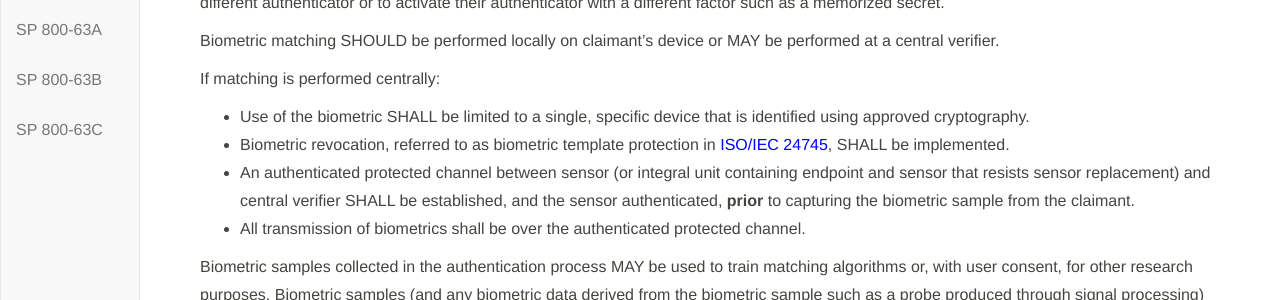
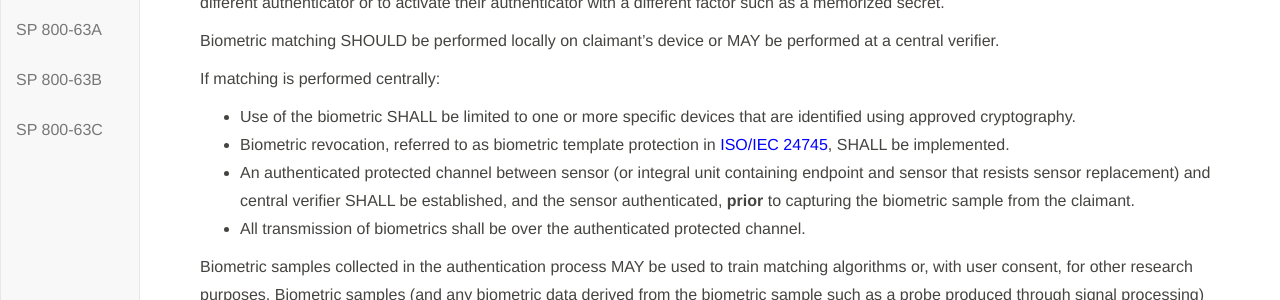
Before and after one commit to usnistgov/800-63-3, a Jekyll site: the page built from sp800-63b/sec5_authenticators.md, in a window 1280 px wide and 900 px high, scrolled down 10892 px. Shown: the part 152-452 px from the top of the window. Built offline with Jekyll 4.4.1, drawn with Linux system fonts in a browser that asks for light colours; our own code applies the rules of GitHub Pages for plain Markdown files.

Commit message:
Adjust wording on binding of biometrics to devices

```diff
--- a/sp800-63b/sec5_authenticators.md
+++ b/sp800-63b/sec5_authenticators.md
@@ -357,7 +357,7 @@ Biometric matching SHOULD be performed locally on claimant's device or MAY be pe
 
 If matching is performed centrally:
 
-* Use of the biometric SHALL be limited to a single, specific device that is identified using approved cryptography.
+* Use of the biometric SHALL be limited to one or more specific devices that are identified using approved cryptography.
 * Biometric revocation, referred to as biometric template protection in [ISO/IEC 24745](#ISO24745), SHALL be implemented.
 * An authenticated protected channel between sensor (or integral unit containing endpoint and sensor that resists sensor replacement) and central verifier SHALL be established, and the sensor authenticated, **prior** to capturing the biometric sample from the claimant.
 * All transmission of biometrics shall be over the authenticated protected channel.
```
